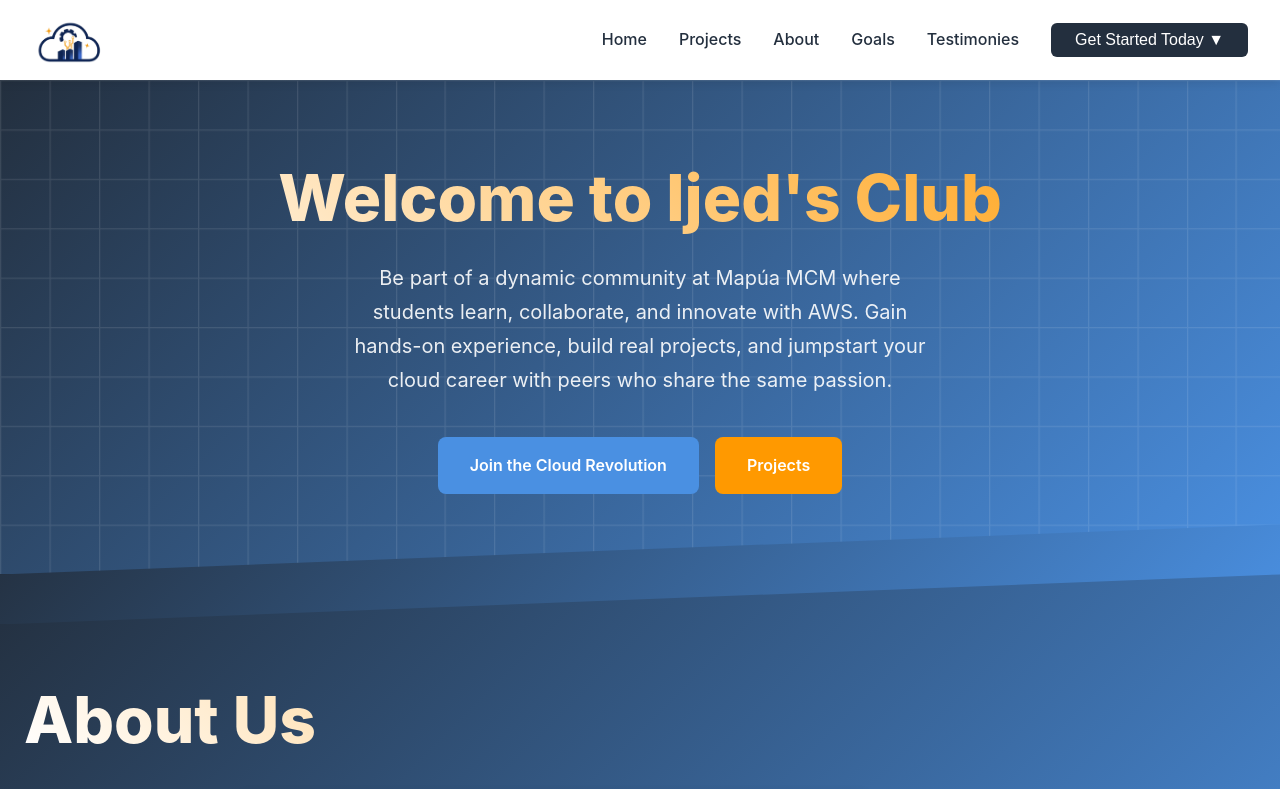
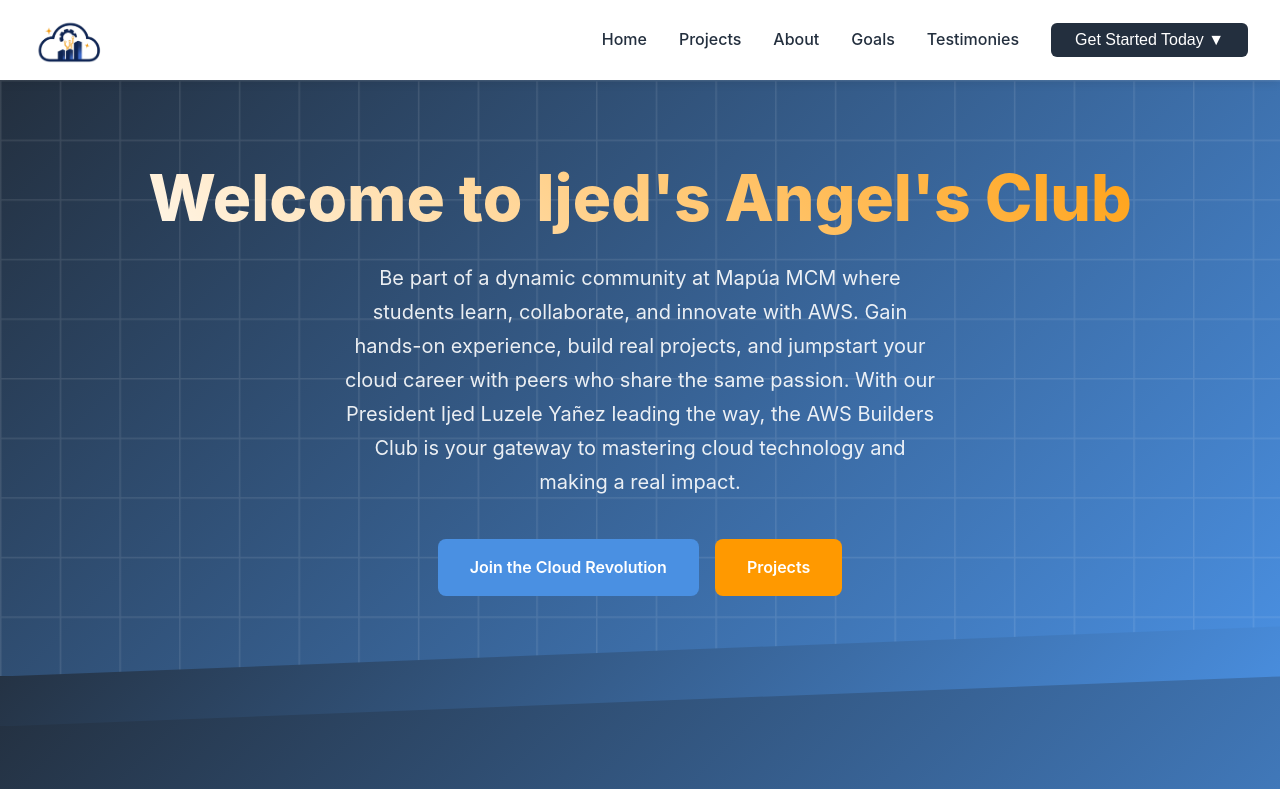
Before and after one commit to 777JMG/AWS_BUILDERS_WEBSITE-2.0, a React (Create React App) app: page / in a window 1280 px wide. Shown: the top 789 px of the page. Built offline with nearby package versions, Linux system fonts and the light colour scheme.

Commit message:
Ijed's change 1

```diff
--- a/src/App.js
+++ b/src/App.js
@@ -359,9 +359,9 @@
 
       {/* hero-section */}
       <section id="home" className="hero-section" ref={homeRef}>
-        <h2 className="hero-title">Welcome to Ijed's Club</h2>
+        <h2 className="hero-title">Welcome to Ijed's Angel's Club</h2>
         <p className="hero-desc">
-          Be part of a dynamic community at Mapúa MCM where students learn, collaborate, and innovate with AWS. Gain hands-on experience, build real projects, and jumpstart your cloud career with peers who share the same passion.
+          Be part of a dynamic community at Mapúa MCM where students learn, collaborate, and innovate with AWS. Gain hands-on experience, build real projects, and jumpstart your cloud career with peers who share the same passion. With our President Ijed Luzele Yañez leading the way, the AWS Builders Club is your gateway to mastering cloud technology and making a real impact.
         </p>
         <div className="hero-buttons">
           <a
```
